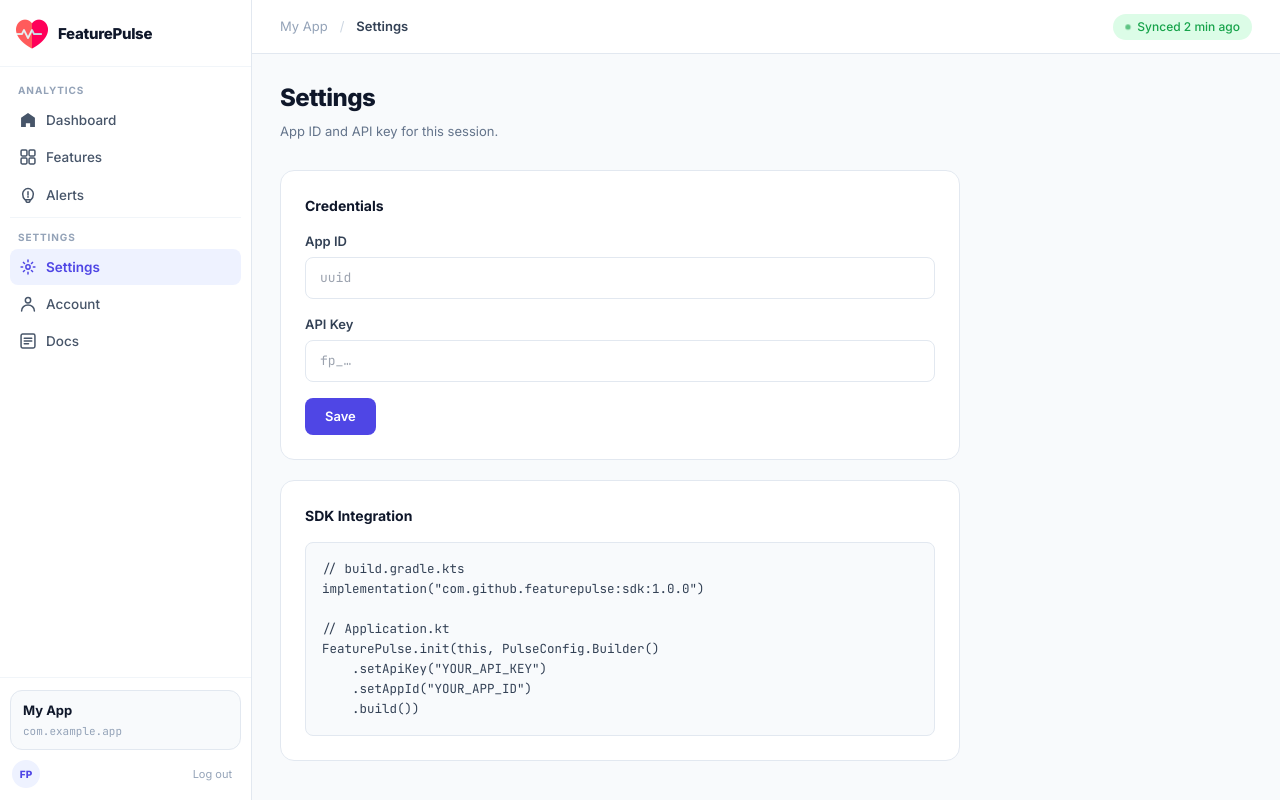
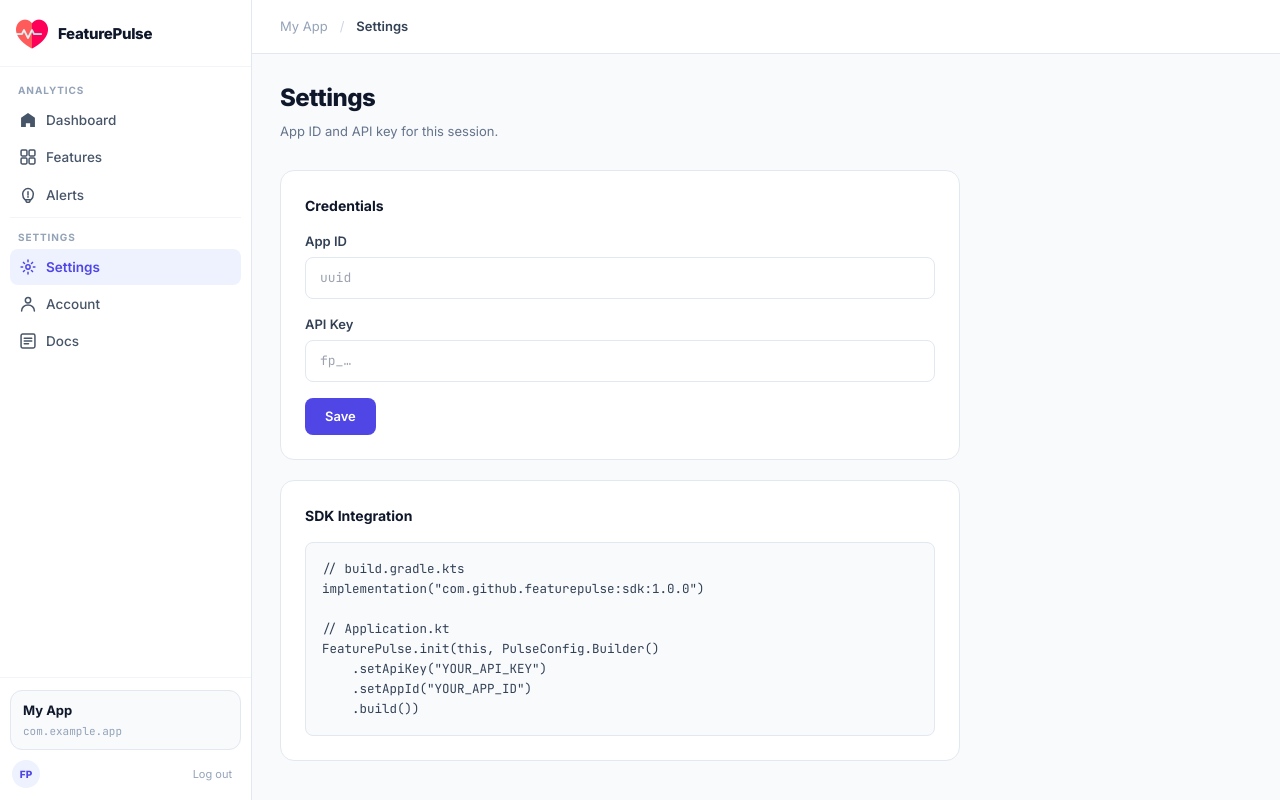
Before and after one commit to AloniTamar/FeaturePulse, a React (Vite) app in the folder portal/: page /settings in a window 1280 px wide. Built offline with nearby package versions, Linux system fonts and the light colour scheme; no server answers; sample sign-in values are in the browser's storage.

Commit message:
fix(layout): replace hardcoded sync time with real relative timestamp

```diff
--- a/portal/src/components/Layout.tsx
+++ b/portal/src/components/Layout.tsx
@@ -95,10 +95,24 @@ function NavItem({
   )
 }
 
-function Topbar() {
+function Topbar({ lastSynced }: { lastSynced: Date | null }) {
   const location = useLocation()
   const { actions } = useTopbar()
   const appName = localStorage.getItem('fp_appName') ?? 'My App'
+  const [, forceRender] = useState(0)
+
+  useEffect(() => {
+    if (!lastSynced) return
+    const id = setInterval(() => forceRender(n => n + 1), 60_000)
+    return () => clearInterval(id)
+  }, [lastSynced])
+
+  function relativeTime(d: Date): string {
+    const mins = Math.floor((Date.now() - d.getTime()) / 60_000)
+    if (mins < 1)   return 'just now'
+    if (mins === 1) return '1 min ago'
+    return `${mins} min ago`
+  }
 
   const pageLabel =
     Object.entries(PAGE_LABELS).find(([path]) =>
@@ -114,13 +128,15 @@ function Topbar() {
       <span className="text-slate-300" style={{ fontSize: 13 }}>/</span>
       <span className="text-slate-700 font-semibold" style={{ fontSize: 13 }}>{pageLabel}</span>
       <div className="ml-auto flex items-center gap-2.5">
+        {lastSynced && (
           <div
             className="flex items-center gap-1.5 bg-green-100 text-green-600 font-medium rounded-full px-3 py-1"
             style={{ fontSize: 12 }}
           >
             <span className="inline-block w-1.5 h-1.5 rounded-full bg-green-600 animate-breathe" />
-          Synced 2 min ago
+            Synced {relativeTime(lastSynced)}
           </div>
+        )}
         {actions}
       </div>
     </div>
@@ -210,6 +226,7 @@ function Sidebar({ deadCount }: { deadCount: number }) {
 
 function LayoutInner() {
   const [deadCount, setDeadCount] = useState(0)
+  const [lastSynced, setLastSynced] = useState<Date | null>(null)
 
   useEffect(() => {
     const appId = localStorage.getItem('fp_appId')
@@ -217,6 +234,7 @@ function LayoutInner() {
     api.getDashboard(appId)
       .then((d) => {
         setDeadCount(d.counts['DEAD'] ?? 0)
+        setLastSynced(new Date())
       })
       .catch(() => {})
   }, [])
@@ -225,7 +243,7 @@ function LayoutInner() {
     <div className="flex font-sans" style={{ height: '100vh', overflow: 'hidden', background: '#F8FAFC' }}>
       <Sidebar deadCount={deadCount} />
       <div className="flex flex-col flex-1 overflow-hidden">
-        <Topbar />
+        <Topbar lastSynced={lastSynced} />
         <main className="flex-1 overflow-y-auto" style={{ padding: '26px 28px 40px' }}>
           <Outlet />
         </main>
```
Lines whose indentation alone changed are shown as unchanged.
